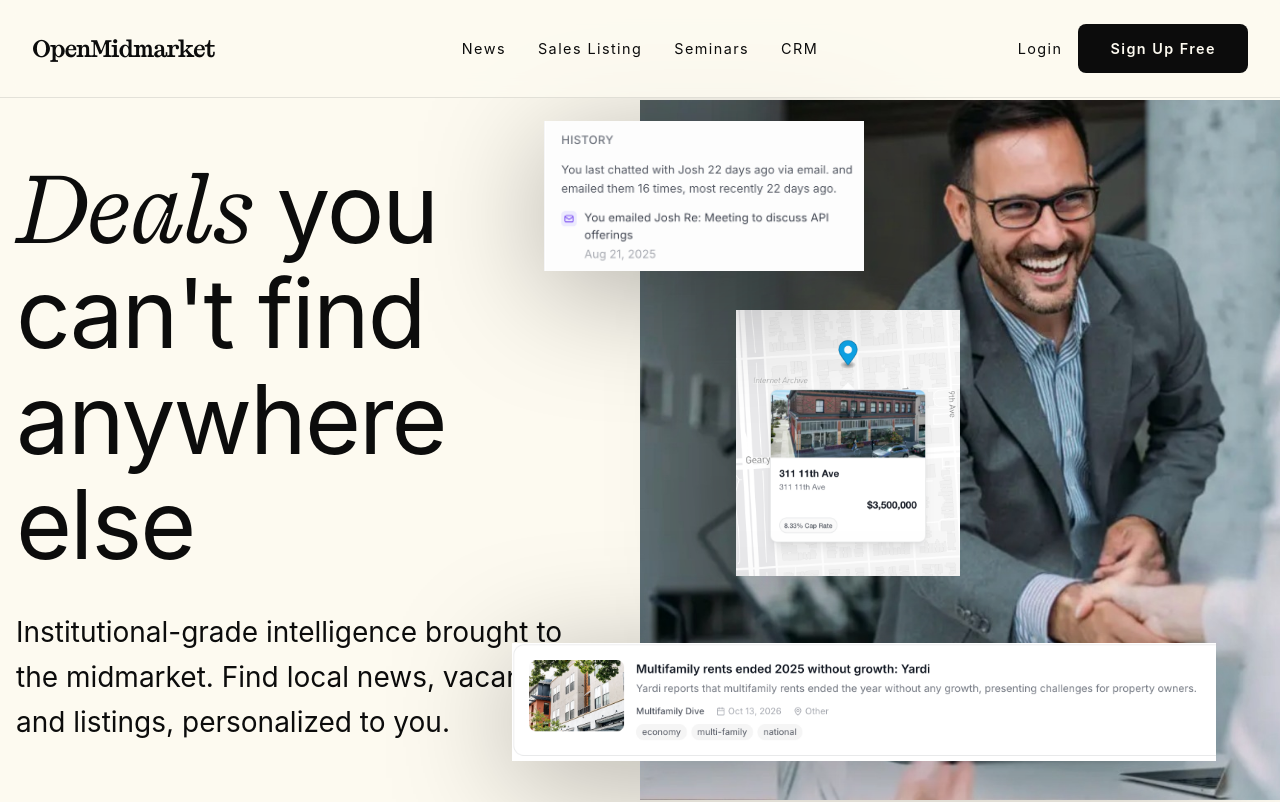
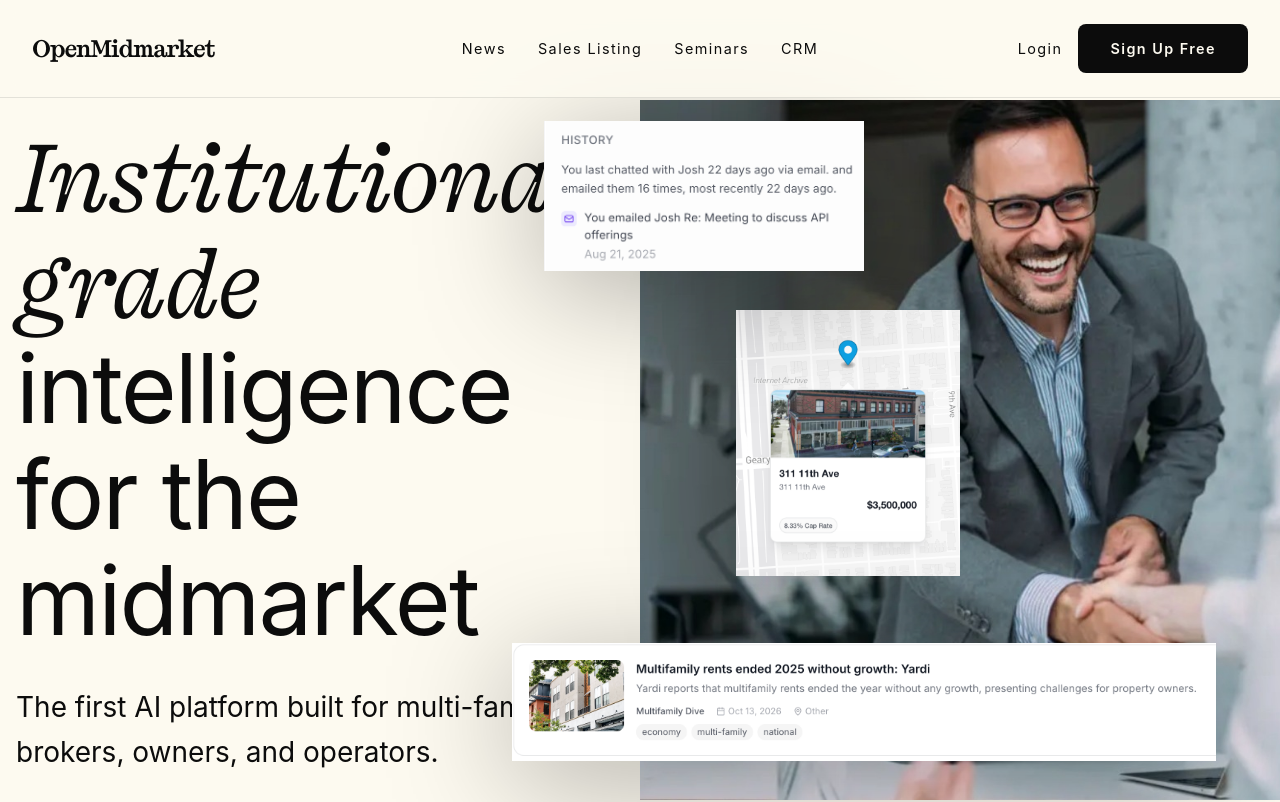
Before and after one commit to jahaskell53/landing-page-cre, a Next.js app: page / in a window 1280 px wide. Shown: the top 802 px of the page. Built offline with nearby package versions, Linux system fonts and the light colour scheme.

Commit message:
Update header and paragraph text to emphasize institutional-grade intelligence for midmarket

```diff
--- a/src/app/page.tsx
+++ b/src/app/page.tsx
@@ -76,7 +76,7 @@ export default function Home() {
                 marginBottom: '2rem'
               }}
             >
-              <span style={{ fontFamily: 'var(--font-kyoto)', fontStyle: 'italic' }}>Deals</span> you can't find anywhere else
+              <span style={{ fontFamily: 'var(--font-kyoto)', fontStyle: 'italic' }}>Institutional-grade</span> intelligence for the midmarket
             </motion.h1>
             <motion.p
               variants={fadeInUp}
@@ -90,7 +90,7 @@ export default function Home() {
                 maxWidth: '600px'
               }}
             >
-              Institutional-grade intelligence brought to the midmarket. Find local news, vacancies, and listings, personalized to you.
+              The first AI platform built for multi-family brokers, owners, and operators.
             </motion.p>
           </motion.div>
         </div>
```
